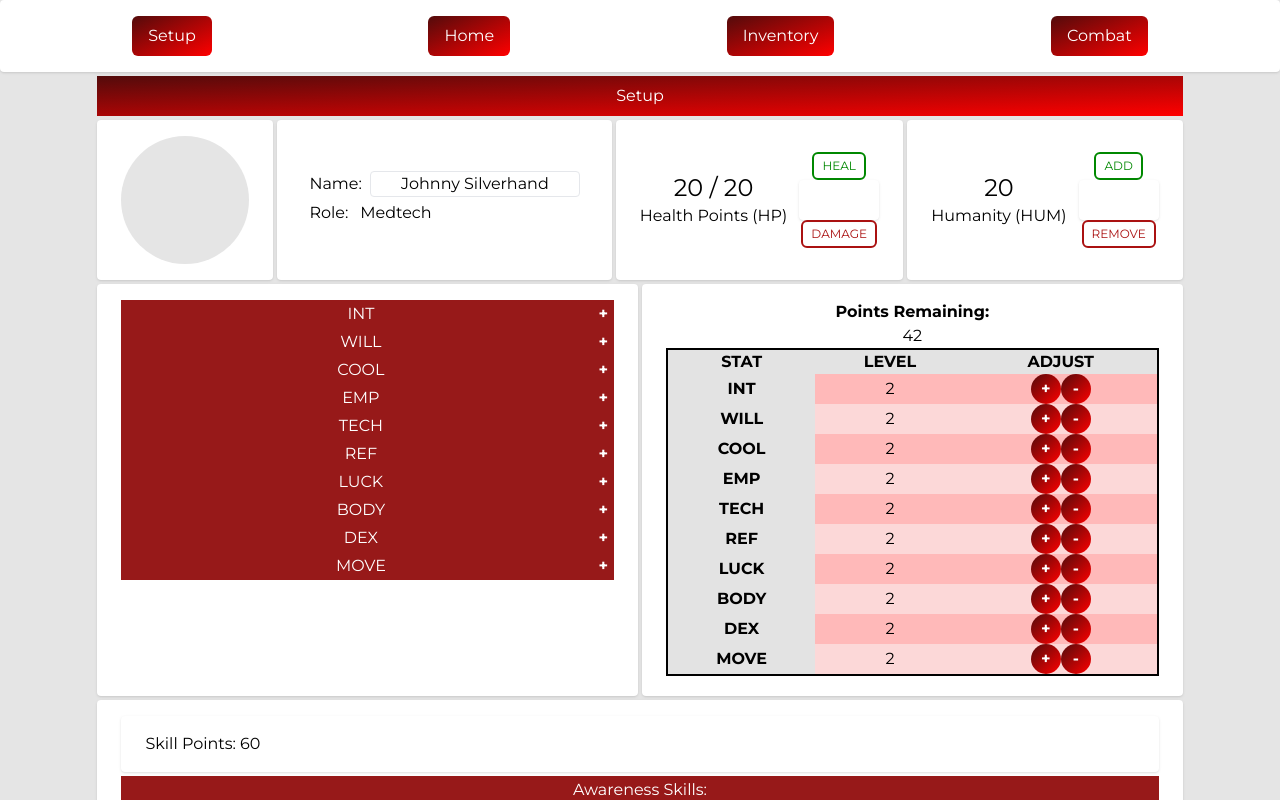
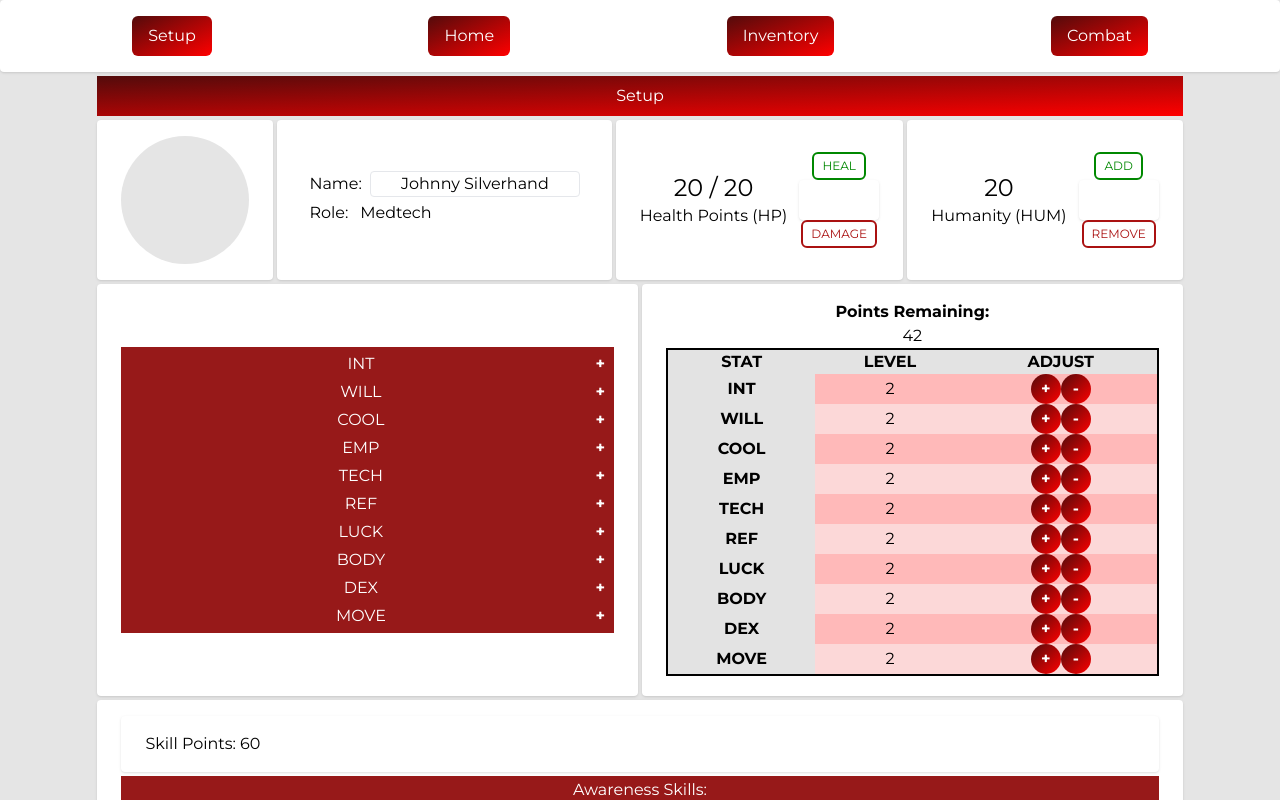
Before and after one commit to DaisyEverard/Cyberpunk-red, a React (Vite) app: page /setup in a window 1280 px wide. Shown: the top 800 px of the page. Built offline with nearby package versions, Linux system fonts and the light colour scheme.

Commit message:
seperate new component for stats explaination

```diff
--- a/src/components/large_components/StatsDisplay.tsx
+++ /dev/null
@@ -1,58 +0,0 @@
-import { useContext } from 'react';
-
-import { CharacterContext } from '../../context/Character';
-import statsJson from '../../data/statsDescription.json';
-import CollapsibleTextBox from '../text_boxes/CollapsibleTextBox';
-
-const StatsDipslay = () => {
-  const { getStats } = useContext(CharacterContext);
-
-  return (
-    <div className="flex gap-1">
-      <div className="box flex flex-col flex-1">
-        <div className="border-[3px] border-main-dark-bg ">
-          {statsJson.map(stat => {
-            const long_name_string = `Long Name: ${stat['long_name']}\n\n`;
-            const group_string = `Group: ${stat['group']}\n\n`;
-            const item_description_string = `Description: ${stat['description']}`;
-            const descriptionArray = [long_name_string, group_string, item_description_string];
-
-            const key = stat['id'];
-            const item = stat['name'];
-            return (
-              <CollapsibleTextBox
-                key={key}
-                title={item}
-                descriptionArray={descriptionArray}
-              />
-            );
-          })}
-        </div>
-      </div>
-      <div className="box flex flex-col flex-1">
-        <table>
-          <thead>
-            <tr>
-              <th>STAT</th>
-              <th>LEVEL</th>
-            </tr>
-          </thead>
-          <tbody>
-            {Object.keys(getStats()).map((statName, index) => {
-              const level = getStats()[statName];
-
-              return (
-                <tr key={index}>
-                  <th>{statName}</th>
-                  <td>{level}</td>
-                </tr>
-              );
-            })}
-          </tbody>
-        </table>
-      </div>
-    </div>
-  );
-};
-
-export default StatsDipslay;
--- a/src/components/large_components/SingleSkillTypeSetupTable.tsx
+++ b/src/components/large_components/skills/SingleSkillTypeDisplayTable.tsx
@@ -1,24 +1,17 @@
 import { useContext } from 'react';
 
-import { CharacterContext } from '../../context/Character';
-import skillsJson from '../../data/skills.json';
-import { SkillsType } from '../../types/types';
-import IncrementDecrementSkill from '../table_cells/IncrementDecrementSkill';
-import EditableTextBox from '../text_boxes/EditableTextBox';
+import { CharacterContext } from '../../../context/Character';
+import skillsJson from '../../../data/skills.json';
+import { SkillsType } from '../../../types/types';
+import { RollSkillCheck } from '../../dice_rolls/RollSkillCheck';
+import EditableTextBox from '../../text_boxes/EditableTextBox';
 
-type SingleSkillTypeSetupTableProps = {
+type SingleSkillTypeDisplayTableProps = {
   tableSkillType: string;
-  remainingPoints: number;
-  setRemainingPoints: (newPoints: number) => void;
 };
 
-const SingleSkillTypeSetupTable = ({
-  tableSkillType,
-  remainingPoints,
-  setRemainingPoints,
-}: SingleSkillTypeSetupTableProps) => {
+const SingleSkillTypeDisplayTable = ({ tableSkillType }: SingleSkillTypeDisplayTableProps) => {
   const { getCurrentSkills, setCurrentSkills } = useContext(CharacterContext);
-
   const skillsList = [];
 
   for (const index in skillsJson) {
@@ -27,35 +20,6 @@ const SingleSkillTypeSetupTable = ({
       skillsList.push(skillsJson[index]);
     }
   }
-
-  const addNewOption = (
-    currentSkills: SkillsType,
-    setSkills: (currentSkills: SkillsType) => void,
-    skillName: string,
-  ) => {
-    if (skillName == 'Martial Arts') {
-      return;
-    }
-    const newSkills = { ...currentSkills };
-
-    const MAX_SKILL_POINTS = 6;
-    let n = 1;
-    let success = false;
-
-    while (success == false && n <= MAX_SKILL_POINTS) {
-      const optionExists =
-        newSkills[skillName]['options'][n]['name'] && newSkills[skillName]['options'][n]['name'] != '';
-
-      if (optionExists) {
-        n += 1;
-        continue;
-      } else {
-        newSkills[skillName]['options'][n]['name'] = 'New Option';
-        setSkills(newSkills);
-        success = true;
-      }
-    }
-  };
 
   const setOptionName = (
     target: any,
@@ -76,52 +40,34 @@ const SingleSkillTypeSetupTable = ({
   };
 
   return (
-    <div className="singleSkillTypeTable">
+    <div className="singleSkillTypeTable max-w-[1000px]">
       <h4>{tableSkillType} Skills:</h4>
-      <table>
+      <table className="table-fixed">
         <thead>
           <tr>
             <th>Skill Name</th>
-            <th>Cost</th>
             <th>Level</th>
-            <th>Adjust</th>
+            <th>Roll</th>
           </tr>
         </thead>
         <tbody>
           {skillsList.map(skill => {
-            // need to handle cultural origin rows. At least 4 points over 1-4 languages.
             const skillName = skill['name'];
-            const pointCost = skill['x2'] ? 2 : 1;
             const skillLevel = getCurrentSkills()[skillName]['level'];
             const hasOptions = getCurrentSkills()[skillName]['has_options'];
 
             const mainHTMLRow = (
               <tr key={skillName}>
                 <td>{skillName}</td>
-                <td>{pointCost}</td>
                 <td>{skillLevel}</td>
-                <IncrementDecrementSkill
-                  skillName={skillName}
-                  remainingPoints={remainingPoints}
-                  setRemainingPoints={setRemainingPoints}
-                />
+                <td>
+                  <RollSkillCheck
+                    skillName={skillName}
+                    skillLevel={skillLevel}
+                  />
+                </td>
               </tr>
             );
-
-            const optionsButton = hasOptions ? (
-              <tr
-                className="font-bold bg-skill-option-bg-1"
-                id="overwrite-nth-of-type-bg-color"
-                onClick={e => {
-                  e.preventDefault();
-                  addNewOption(getCurrentSkills(), setCurrentSkills, skillName);
-                }}
-              >
-                <td colSpan={4}>
-                  <p>+ Option</p>
-                </td>
-              </tr>
-            ) : null;
 
             const options = [];
             if (hasOptions) {
@@ -146,15 +92,19 @@ const SingleSkillTypeSetupTable = ({
                         }}
                       />
                     </td>
-                    <td></td>
                     <td>{optionLevel}</td>
-                    <td></td>
+                    <td>
+                      <RollSkillCheck
+                        skillName={skillName}
+                        skillLevel={optionLevel}
+                      />
+                    </td>
                   </tr>,
                 );
               });
             }
 
-            return [mainHTMLRow, optionsButton, ...options];
+            return [mainHTMLRow, ...options];
           })}
         </tbody>
       </table>
@@ -162,4 +112,4 @@ const SingleSkillTypeSetupTable = ({
   );
 };
 
-export default SingleSkillTypeSetupTable;
+export default SingleSkillTypeDisplayTable;
--- /dev/null
+++ b/src/components/large_components/stats/StatsDisplay.tsx
@@ -0,0 +1,38 @@
+import { useContext } from 'react';
+
+import { CharacterContext } from '../../../context/Character';
+import StatsExplaination from './StatsExplaination';
+
+const StatsDipslay = () => {
+  const { getStats } = useContext(CharacterContext);
+
+  return (
+    <div className="flex gap-1">
+      <StatsExplaination />
+      <div className="box flex flex-col flex-1">
+        <table>
+          <thead>
+            <tr>
+              <th>STAT</th>
+              <th>LEVEL</th>
+            </tr>
+          </thead>
+          <tbody>
+            {Object.keys(getStats()).map((statName, index) => {
+              const level = getStats()[statName];
+
+              return (
+                <tr key={index}>
+                  <th>{statName}</th>
+                  <td>{level}</td>
+                </tr>
+              );
+            })}
+          </tbody>
+        </table>
+      </div>
+    </div>
+  );
+};
+
+export default StatsDipslay;
--- /dev/null
+++ b/src/components/large_components/stats/StatsExplaination.tsx
@@ -0,0 +1,32 @@
+import statsJson from '../../../data/statsDescription.json';
+import CollapsibleTextBox from '../../text_boxes/CollapsibleTextBox';
+
+const StatsExplaination = () => {
+  return (
+    <div className="box flex flex-col flex-1 justify-center">
+      <div
+        id="Jame(')s Border"
+        className="border-[3px] border-main-dark-bg"
+      >
+        {statsJson.map(stat => {
+          const long_name_string = `Long Name: ${stat['long_name']}\n\n`;
+          const group_string = `Group: ${stat['group']}\n\n`;
+          const item_description_string = `Description: ${stat['description']}`;
+          const descriptionArray = [long_name_string, group_string, item_description_string];
+
+          const key = stat['id'];
+          const item = stat['name'];
+          return (
+            <CollapsibleTextBox
+              key={key}
+              title={item}
+              descriptionArray={descriptionArray}
+            />
+          );
+        })}
+      </div>
+    </div>
+  );
+};
+
+export default StatsExplaination;
--- a/src/components/large_components/StatsSetup.tsx
+++ b/src/components/large_components/stats/StatsSetup.tsx
@@ -1,9 +1,8 @@
 import { useContext, useState } from 'react';
 
-import { CharacterContext } from '../../context/Character';
-import statsJson from '../../data/statsDescription.json';
-import IncrementDecrementStatCell from '../table_cells/IncrementDecrementStatCell';
-import CollapsibleTextBox from '../text_boxes/CollapsibleTextBox';
+import { CharacterContext } from '../../../context/Character';
+import IncrementDecrementStatCell from '../../table_cells/IncrementDecrementStatCell';
+import StatsExplaination from './StatsExplaination';
 
 const StatsSetup = () => {
   const { getStats } = useContext(CharacterContext);
@@ -12,24 +11,7 @@ const StatsSetup = () => {
 
   return (
     <div className="flex gap-1">
-      <div className="box flex flex-col flex-1">
-        {statsJson.map(stat => {
-          const long_name_string = `Long Name: ${stat['long_name']}\n\n`;
-          const group_string = `Group: ${stat['group']}\n\n`;
-          const item_description_string = `Description: ${stat['description']}`;
-          const descriptionArray = [long_name_string, group_string, item_description_string];
-
-          const key = stat['id'];
-          const item = stat['name'];
-          return (
-            <CollapsibleTextBox
-              key={key}
-              title={item}
-              descriptionArray={descriptionArray}
-            />
-          );
-        })}
-      </div>
+      <StatsExplaination />
       <div className="box flex flex-col flex-1">
         <div>
           <p>
--- a/src/pages/Home.tsx
+++ b/src/pages/Home.tsx
@@ -3,8 +3,8 @@ import Header from '../components/common/Header';
 import Profile from '../components/common/Profile';
 import Rolls from '../components/dice_rolls/Rolls';
 import RoleAbility from '../components/large_components/RoleAbility';
-import SkillsDisplay from '../components/large_components/SkillsDisplay';
-import StatsDipslay from '../components/large_components/StatsDisplay';
+import SkillsDisplay from '../components/large_components/skills/SkillsDisplay';
+import StatsDipslay from '../components/large_components/stats/StatsDisplay';
 
 const Home = () => {
   return (
--- a/src/pages/Setup.tsx
+++ b/src/pages/Setup.tsx
@@ -1,7 +1,7 @@
 import Header from '../components/common/Header';
 import Profile from '../components/common/Profile';
-import SkillsSetup from '../components/large_components/SkillsSetup';
-import StatsSetup from '../components/large_components/StatsSetup';
+import SkillsSetup from '../components/large_components/skills/SkillsSetup';
+import StatsSetup from '../components/large_components/stats/StatsSetup';
 
 const Setup = () => {
   return (
```
Also changed, not shown: src/components/large_components/skills/SingleSkillTypeSetupTable.tsx (renamed from src/components/large_components/SingleSkillTypeDisplayTable.tsx, +74 -24 lines), src/components/large_components/skills/SkillsDisplay.tsx (renamed from src/components/large_components/SkillsDisplay.tsx), src/components/large_components/skills/SkillsSetup.tsx (renamed from src/components/large_components/SkillsSetup.tsx).
